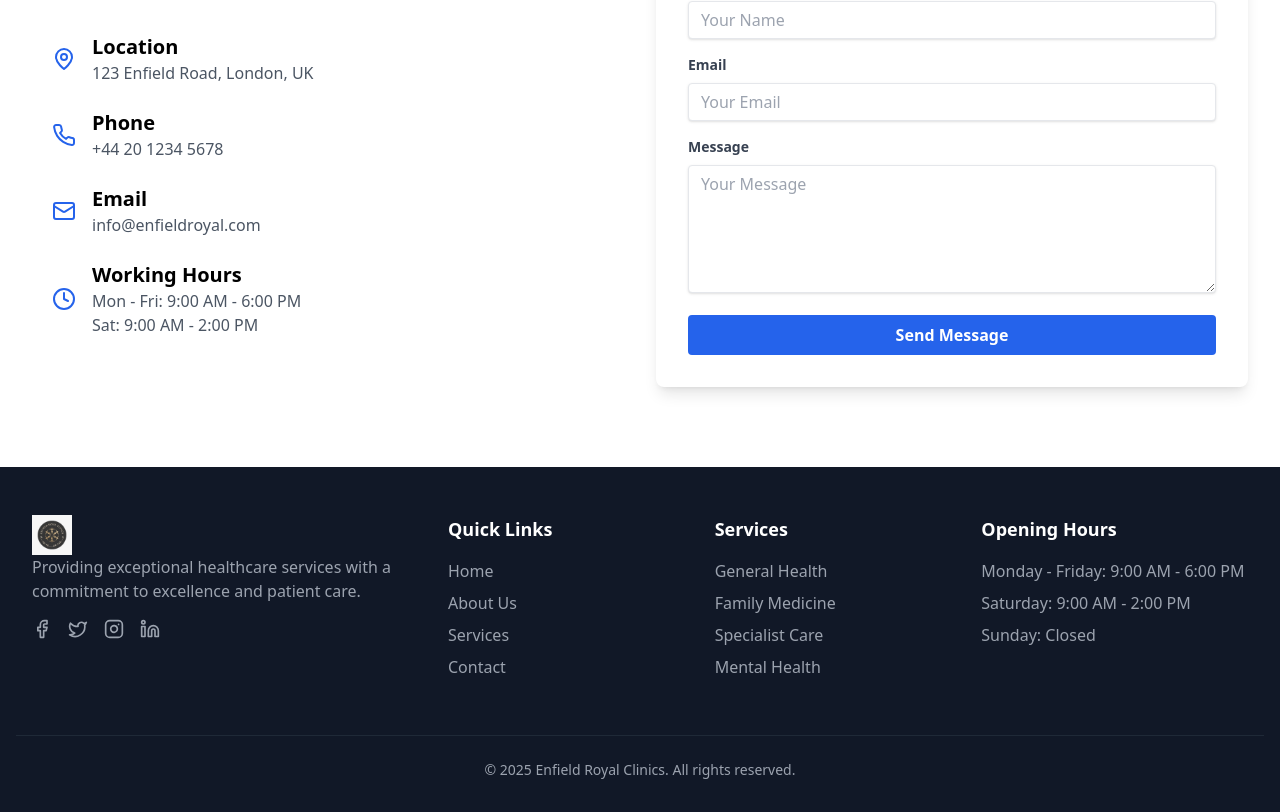
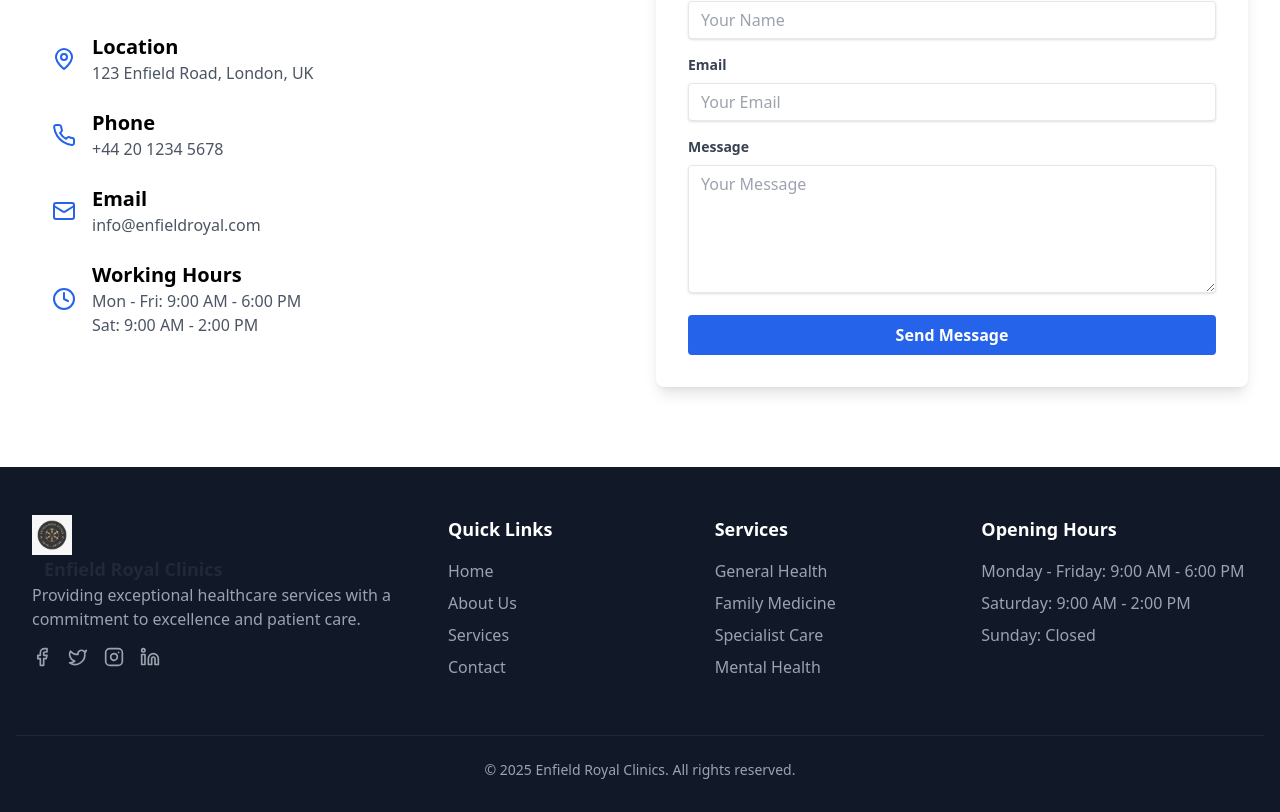
Before and after one commit to hellsmoker93/ProjectAlpha, a React (Vite) app: page / in a window 1280 px wide. Shown: the part 2482-3294 px from the top of the page. Built offline with nearby package versions, Linux system fonts and the light colour scheme.

Commit message:
footer name

```diff
--- a/src/components/Footer.tsx
+++ b/src/components/Footer.tsx
@@ -12,6 +12,9 @@ const Footer = () => {
               alt="Enfield Royal Clinics"
               className="h-10 w-auto"
             />
+            <span className="ml-3 text-gray-800 font-bold text-lg">
+    Enfield Royal Clinics
+  </span>
             <p className="text-gray-400 mb-4">
               Providing exceptional healthcare services with a commitment to excellence and patient care.
             </p>
```
